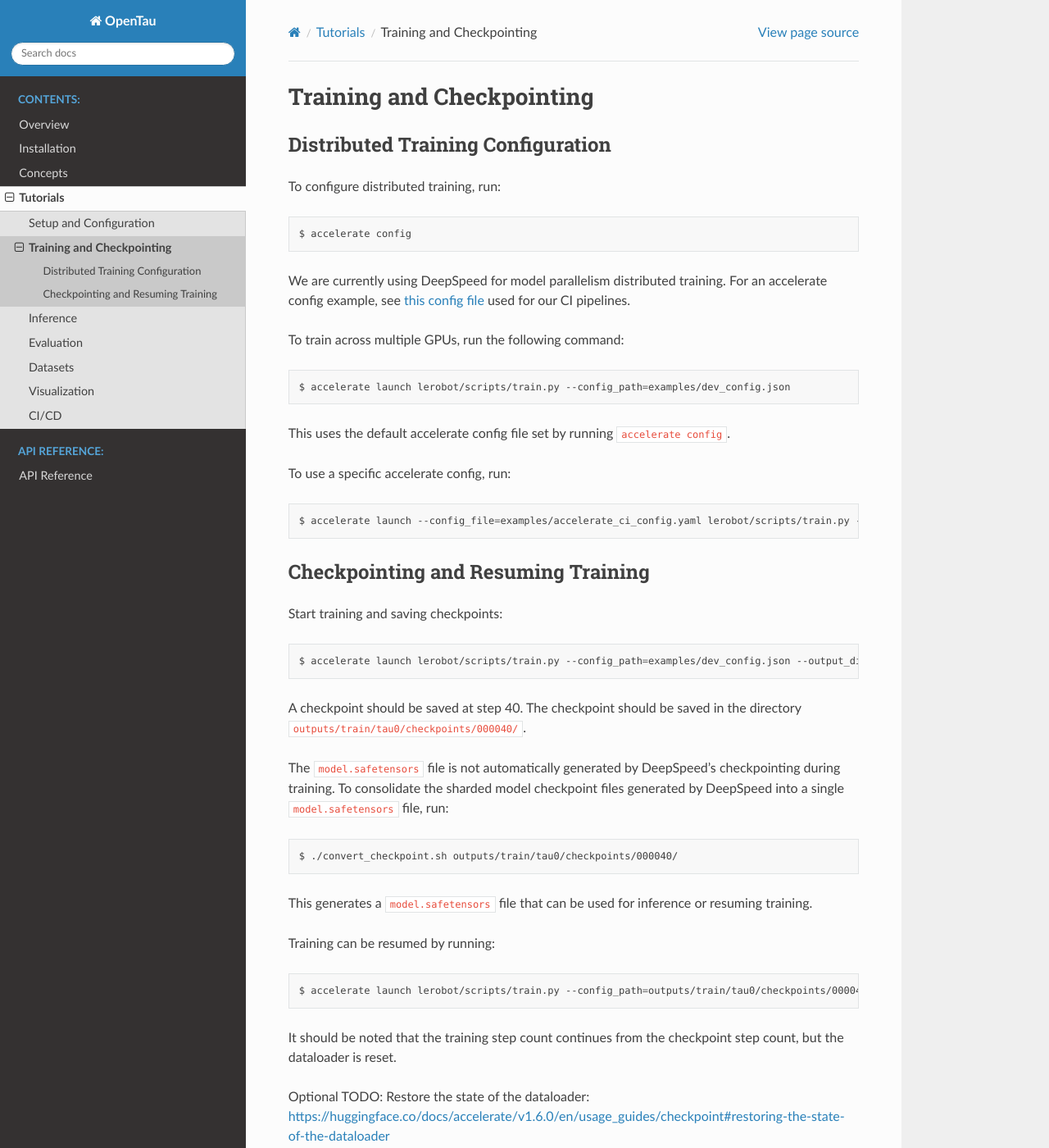
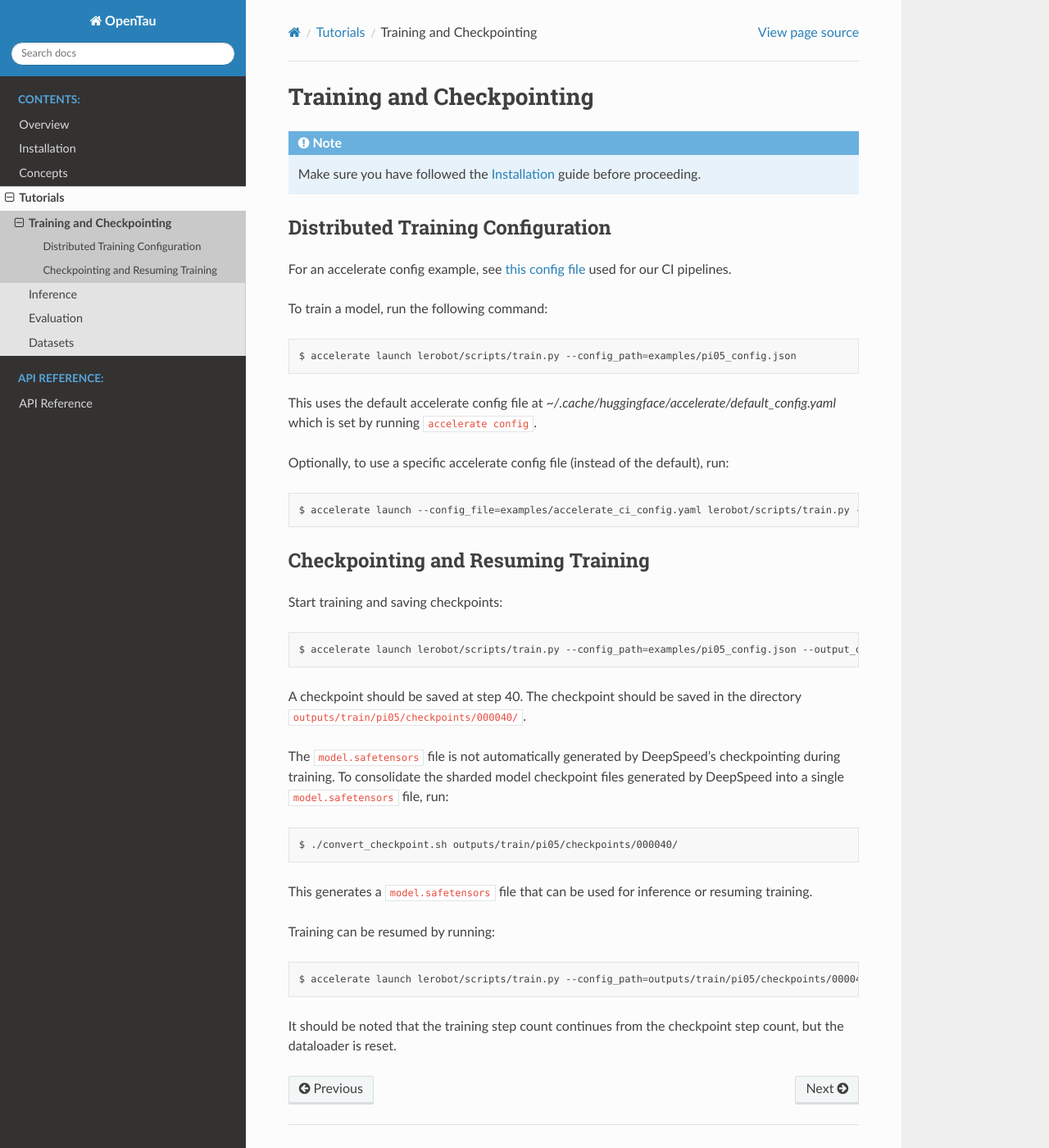
Before and after one commit to TensorAuto/OpenTau, a Sphinx documentation site: the page built from docs/source/tutorials/training.rst, in a window 1280 px wide and 1400 px high. Shown: the whole window at 82% size. Built offline with Sphinx 7.4.7 and the Read the Docs theme 3.1.0, drawn with Linux system fonts in a browser that asks for light colours.

Commit message:
finished training and checkpoints doc

```diff
--- a/docs/source/tutorials.rst
+++ b/docs/source/tutorials.rst
@@ -1,16 +1,13 @@
 Tutorials
 =========
 
-This section provides step-by-step guides for common tasks in OpenTau, including training, inference, evaluation, and data management.
+This section provides step-by-step guides for common tasks in OpenTau, including training, inference, evaluation, and adding datasets.
 
 .. toctree::
    :maxdepth: 1
    :caption: Guides:
 
-   tutorials/setup
    tutorials/training
    tutorials/inference
    tutorials/evaluation
    tutorials/datasets
-   tutorials/visualization
-   tutorials/ci
--- a/docs/source/tutorials/datasets.rst
+++ b/docs/source/tutorials/datasets.rst
@@ -1,5 +1,8 @@
 Datasets
 ========
+
+.. note::
+   Make sure you have followed the :doc:`/installation` guide before proceeding.
 
 Standard Data Format (for Development and Inference)
 ----------------------------------------------------
--- a/docs/source/tutorials/evaluation.rst
+++ b/docs/source/tutorials/evaluation.rst
@@ -1,5 +1,8 @@
 Evaluation
 ==========
+
+.. note::
+   Make sure you have followed the :doc:`/installation` guide before proceeding.
 
 Evaluating a policy in Simulation
 ---------------------------------
--- a/docs/source/tutorials/inference.rst
+++ b/docs/source/tutorials/inference.rst
@@ -1,5 +1,8 @@
 Inference
 =========
+
+.. note::
+   Make sure you have followed the :doc:`/installation` guide before proceeding.
 
 Running inference with a trained model
 --------------------------------------
--- a/docs/source/tutorials/training.rst
+++ b/docs/source/tutorials/training.rst
@@ -1,30 +1,27 @@
 Training and Checkpointing
 ==========================
+
+.. note::
+   Make sure you have followed the :doc:`/installation` guide before proceeding.
 
 Distributed Training Configuration
 ----------------------------------
 
-To configure distributed training, run:
+For an accelerate config example, see `this config file <../../examples/accelerate_ci_config.yaml>`_ used for our CI pipelines.
+
+To train a model, run the following command:
 
 .. code-block:: bash
 
-    $ accelerate config
+    $ accelerate launch lerobot/scripts/train.py --config_path=examples/pi05_config.json
 
-We are currently using DeepSpeed for model parallelism distributed training. For an accelerate config example, see `this config file <../../examples/accelerate_ci_config.yaml>`_ used for our CI pipelines.
+This uses the default accelerate config file at `~/.cache/huggingface/accelerate/default_config.yaml` which is set by running ``accelerate config``.
 
-To train across multiple GPUs, run the following command:
+Optionally, to use a specific accelerate config file (instead of the default), run:
 
 .. code-block:: bash
 
-    $ accelerate launch lerobot/scripts/train.py --config_path=examples/dev_config.json
-
-This uses the default accelerate config file set by running ``accelerate config``.
-
-To use a specific accelerate config, run:
-
-.. code-block:: bash
-
-    $ accelerate launch --config_file=examples/accelerate_ci_config.yaml lerobot/scripts/train.py --config_path=examples/dev_config.json
+    $ accelerate launch --config_file=examples/accelerate_ci_config.yaml lerobot/scripts/train.py --config_path=examples/pi05_config.json
 
 
 Checkpointing and Resuming Training
@@ -34,15 +31,15 @@ Start training and saving checkpoints:
 
 .. code-block:: bash
 
-    $ accelerate launch lerobot/scripts/train.py --config_path=examples/dev_config.json --output_dir=outputs/train/tau0 --steps 40 --log_freq 5 --save_freq 10
+    $ accelerate launch lerobot/scripts/train.py --config_path=examples/pi05_config.json --output_dir=outputs/train/pi05 --steps 40 --log_freq 5 --save_freq 20
 
-A checkpoint should be saved at step 40. The checkpoint should be saved in the directory ``outputs/train/tau0/checkpoints/000040/``.
+A checkpoint should be saved at step 40. The checkpoint should be saved in the directory ``outputs/train/pi05/checkpoints/000040/``.
 
 The ``model.safetensors`` file is not automatically generated by DeepSpeed's checkpointing during training. To consolidate the sharded model checkpoint files generated by DeepSpeed into a single ``model.safetensors`` file, run:
 
 .. code-block:: bash
 
-    $ ./convert_checkpoint.sh outputs/train/tau0/checkpoints/000040/
+    $ ./convert_checkpoint.sh outputs/train/pi05/checkpoints/000040/
 
 This generates a ``model.safetensors`` file that can be used for inference or resuming training.
 
@@ -50,9 +47,6 @@ Training can be resumed by running:
 
 .. code-block:: bash
 
-    $ accelerate launch lerobot/scripts/train.py --config_path=outputs/train/tau0/checkpoints/000040/train_config.json --resume=true --steps=100
+    $ accelerate launch lerobot/scripts/train.py --config_path=outputs/train/pi05/checkpoints/000040/train_config.json --resume=true --steps=100
 
 It should be noted that the training step count continues from the checkpoint step count, but the dataloader is reset.
-
-Optional TODO: Restore the state of the dataloader:
-https://huggingface.co/docs/accelerate/v1.6.0/en/usage_guides/checkpoint#restoring-the-state-of-the-dataloader
```
Also changed, not shown: docs/source/tutorials/ci.rst (deleted, +0 -119 lines), docs/source/tutorials/setup.rst (deleted, +0 -52 lines), docs/source/tutorials/visualization.rst (deleted, +0 -18 lines), 1 other file.
